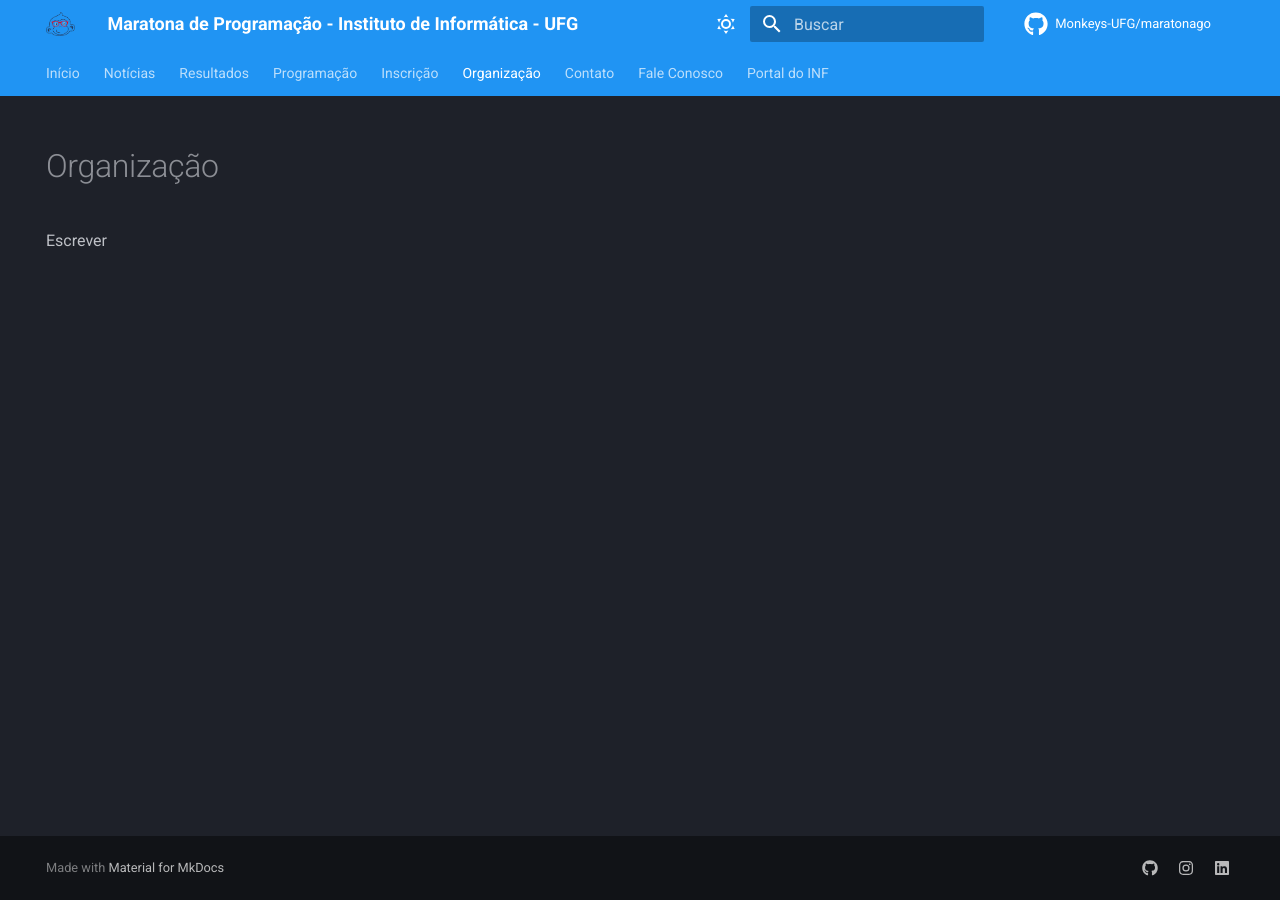
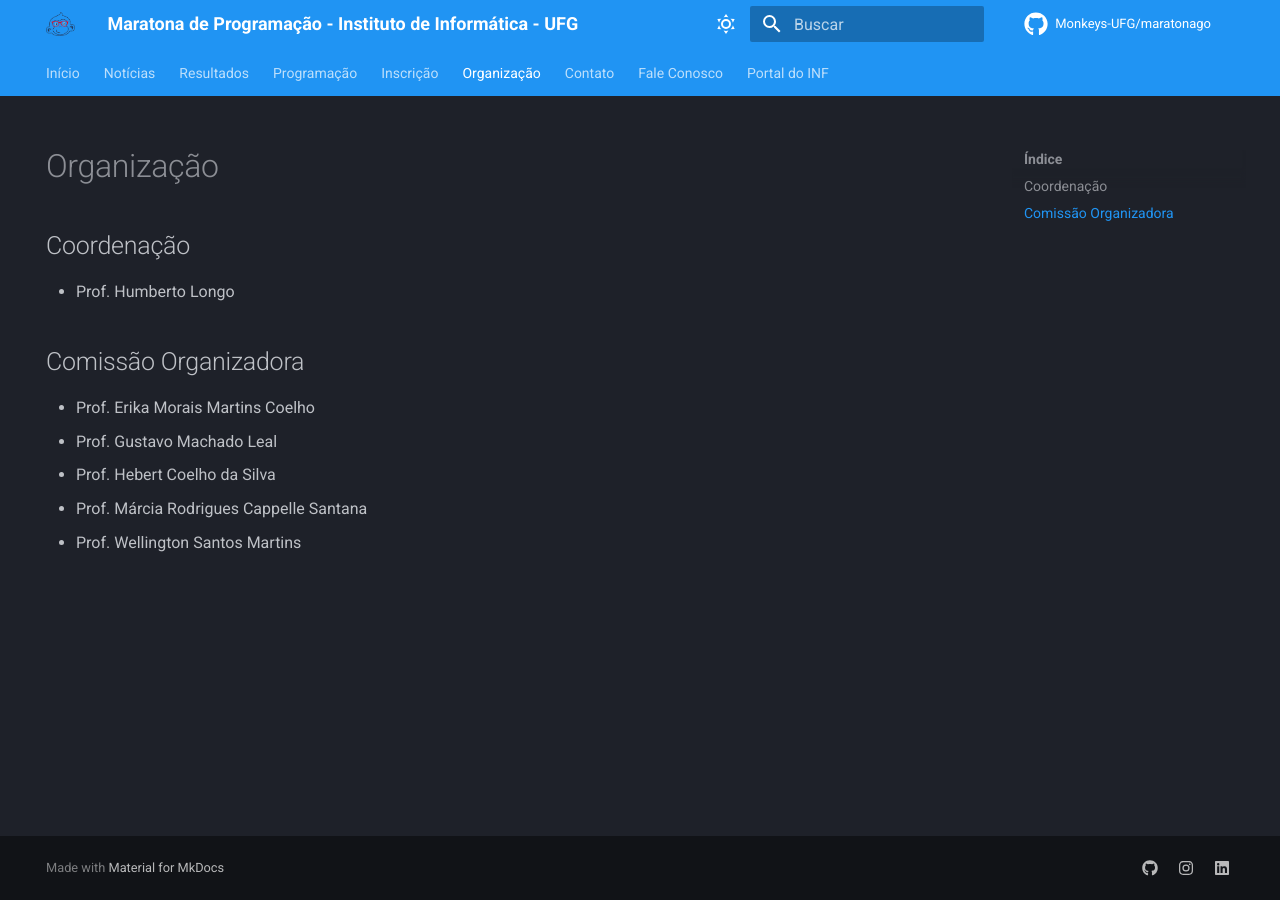
Before and after one commit to Monkeys-UFG/maratonago, an MkDocs documentation site: the page built from docs/organization.md, in a window 1280 px wide. Built offline with MkDocs 1.6.1 and Material for MkDocs 9.7.7, drawn with Linux system fonts in a browser that asks for light colours; comment, search, counter and statistics services are not loaded.

Commit message:
organization

```diff
--- a/docs/organization.md
+++ b/docs/organization.md
@@ -5,4 +5,13 @@ hide:
 
 # Organização
 
-Escrever
+## Coordenação
+- Prof. Humberto Longo
+
+## Comissão Organizadora
+
+- Prof. Erika Morais Martins Coelho
+- Prof. Gustavo Machado Leal
+- Prof. Hebert Coelho da Silva
+- Prof. Márcia Rodrigues Cappelle Santana
+- Prof. Wellington Santos Martins
```
